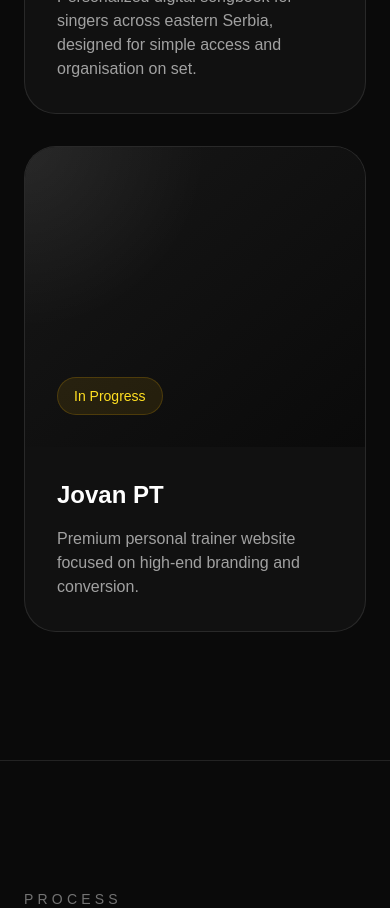
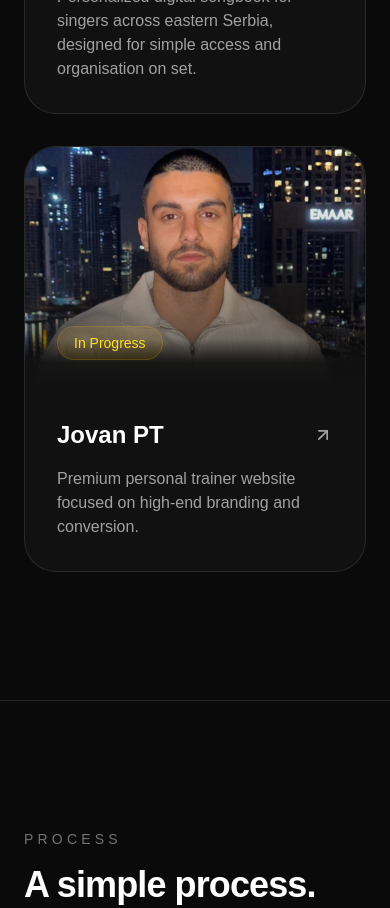
Before and after one commit to VikingVile/Valdr-Studio, a Next.js app: page / in a window 390 px wide. Shown: the part 3860-4768 px from the top of the page. Built offline with nearby package versions, Linux system fonts and the light colour scheme.

Commit message:
Portfolio updates, mobile fixes, project cards

```diff
--- a/app/page.tsx
+++ b/app/page.tsx
@@ -741,24 +741,46 @@ export default function Home() {
                 </a>
 
               {/* JOVAN PT */}
-              <div className="group overflow-hidden rounded-[32px] border border-white/10 bg-white/[0.03] transition duration-500 hover:-translate-y-2 hover:border-white/20 hover:shadow-[0_20px_80px_rgba(0,0,0,0.35)]">
-                <div className="relative h-[300px] overflow-hidden bg-gradient-to-br from-neutral-900 to-neutral-950">
-                  <div className="absolute inset-0 bg-[radial-gradient(circle_at_top_left,rgba(255,255,255,0.08),transparent_40%)]" />
+                  <a
+                    href="https://www.instagram.com/jovanpt"
+                    target="_blank"
+                    rel="noopener noreferrer"
+                    className="group block overflow-hidden rounded-[32px] border border-white/10 bg-white/[0.03] transition duration-500 hover:-translate-y-2 hover:shadow-[0_20px_80px_rgba(0,0,0,0.35)]"
+                  >
+                    <div className="relative h-[240px] overflow-hidden bg-neutral-950 md:h-[300px]">
+                    <Image
+                      src="/images/jovan-preview.jpg"
+                      alt="Jovan PT preview"
+                      fill
+                      sizes="(min-width: 1024px) 33vw, 100vw"
+                      className="scale-[1.13] object-cover object-[center_7%] transition duration-700 group-hover:scale-[1.18]"
+                    />
 
-                  <div className="flex h-full items-end p-8">
-                    <span className="rounded-full border border-yellow-500/20 bg-yellow-500/10 px-4 py-2 text-sm text-yellow-300">
+                    <div className="absolute inset-0 bg-gradient-to-t from-black/75 via-black/20 to-transparent" />
+
+                    <div className="absolute bottom-0 left-0 right-0 z-10 h-12 bg-gradient-to-t from-[#111111] via-[#111111]/90 to-transparent" />
+
+                    <div className="absolute bottom-8 left-8 z-20">
+                      <span className="rounded-full border border-yellow-500/20 bg-yellow-500/10 px-4 py-2 text-sm text-yellow-300 backdrop-blur-sm">
                         {t.work.jovanTag}
                       </span>
                     </div>
                   </div>
 
                     <div className="p-8">
+                      <div className="flex items-center justify-between gap-4">
                         <h3 className="text-2xl font-semibold">
                           {t.work.jovanTitle}
                         </h3>
-                  <p className="mt-4 text-neutral-400">{t.work.jovanText}</p>
+
+                        <ArrowUpRight className="h-5 w-5 shrink-0 text-neutral-400 transition duration-300 group-hover:translate-x-1 group-hover:-translate-y-1 group-hover:text-white" />
                       </div>
+
+                      <p className="mt-4 text-neutral-400">
+                        {t.work.jovanText}
+                      </p>
                     </div>
+                  </a>
             </div>
           </div>
         </section>
```
Also changed, not shown: public/images/jovan-preview.jpg (added). Lines whose indentation alone changed are shown as unchanged.
